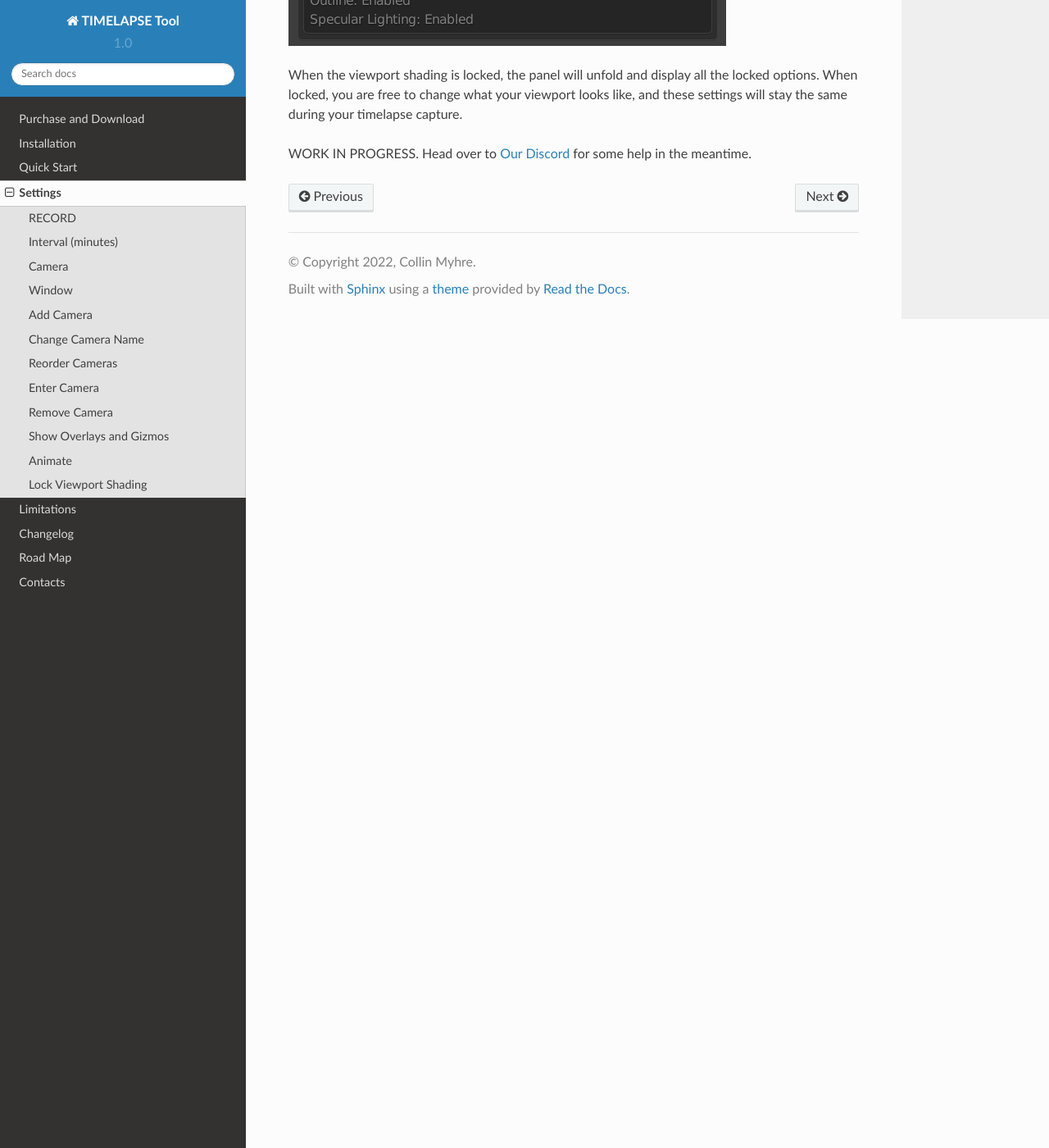
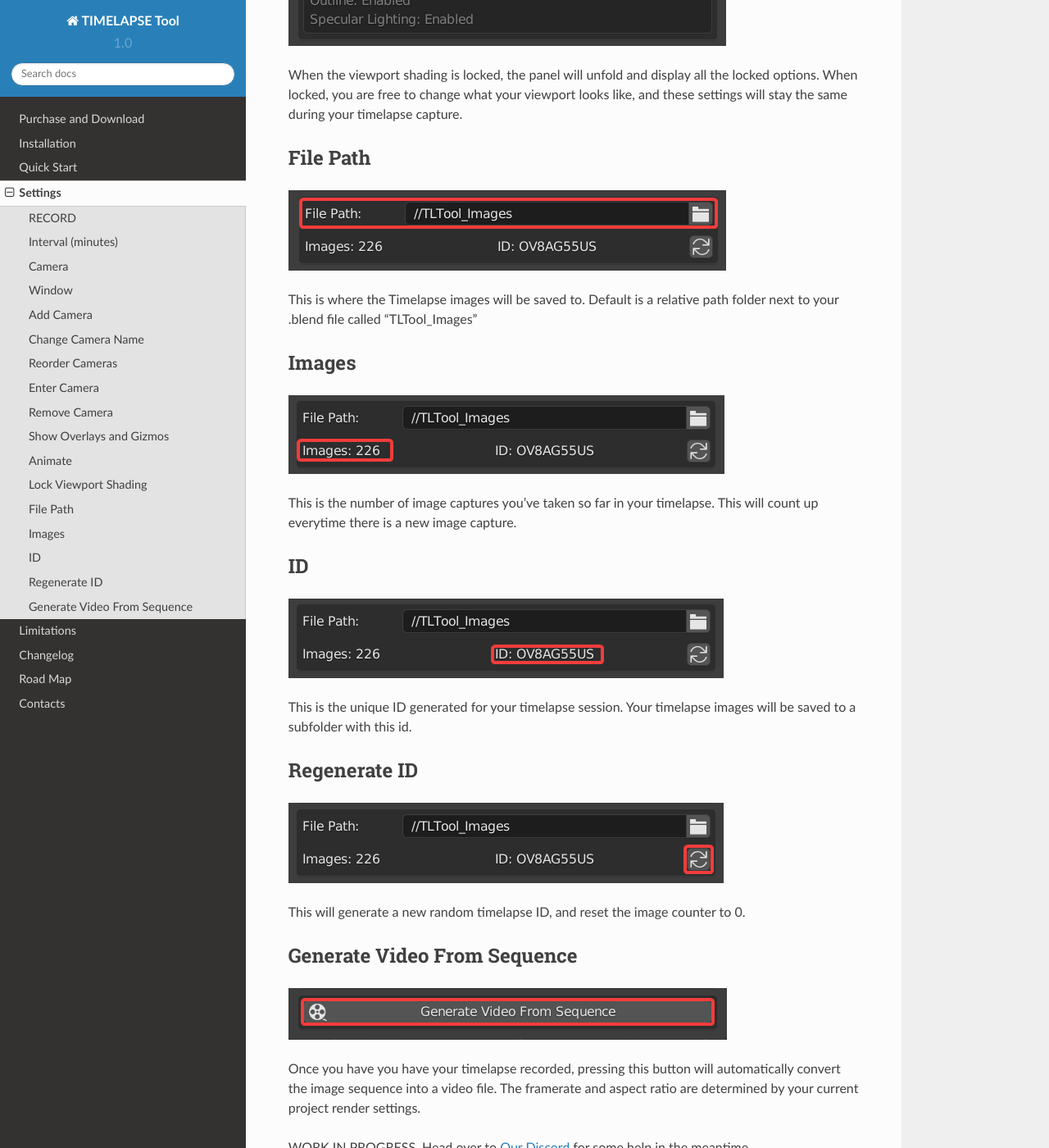
Before and after one commit to fwiller-git/TIMELAPSE-Tool-Docs, a Sphinx documentation site: the page built from docs/source/settings.rst, in a window 1280 px wide and 1400 px high, scrolled down 4136 px. Shown: the whole window at 82% size. Built offline with Sphinx 7.4.7 and the Read the Docs theme 2.0.0, drawn with Linux system fonts in a browser that asks for light colours; pages that are not in the unit, such as notebooks, are missing from menus.

Commit message:
added filepath and video to settings

```diff
--- a/docs/source/settings.rst
+++ b/docs/source/settings.rst
@@ -90,5 +90,34 @@ This will set the current viewport shading options and use them during the timel
 .. image:: images/shadelock2.png
 When the viewport shading is locked, the panel will unfold and display all the locked options. When locked, you are free to change what your viewport looks like, and these settings will stay the same during your timelapse capture.
 
+File Path
+---------
+
+.. image:: images/filepath.png
+This is where the Timelapse images will be saved to. Default is a relative path folder next to your .blend file called "TLTool_Images"
+
+Images
+------
+
+.. image:: images/number.png
+This is the number of image captures you've taken so far in your timelapse. This will count up everytime there is a new image capture.
+
+ID
+-----
+
+.. image:: images/id.png
+This is the unique ID generated for your timelapse session. Your timelapse images will be saved to a subfolder with this id.
+
+Regenerate ID
+-------------
+
+.. image:: images/refresh.png
+This will generate a new random timelapse ID, and reset the image counter to 0.
+
+Generate Video From Sequence
+----------------------------
+
+.. image:: images/video.png
+Once you have you have your timelapse recorded, pressing this button will automatically convert the image sequence into a video file. The framerate and aspect ratio are determined by your current project render settings.
 
 WORK IN PROGRESS. Head over to `Our Discord <https://discord.gg/5UK6uFnVV9>`_ for some help in the meantime.
```
